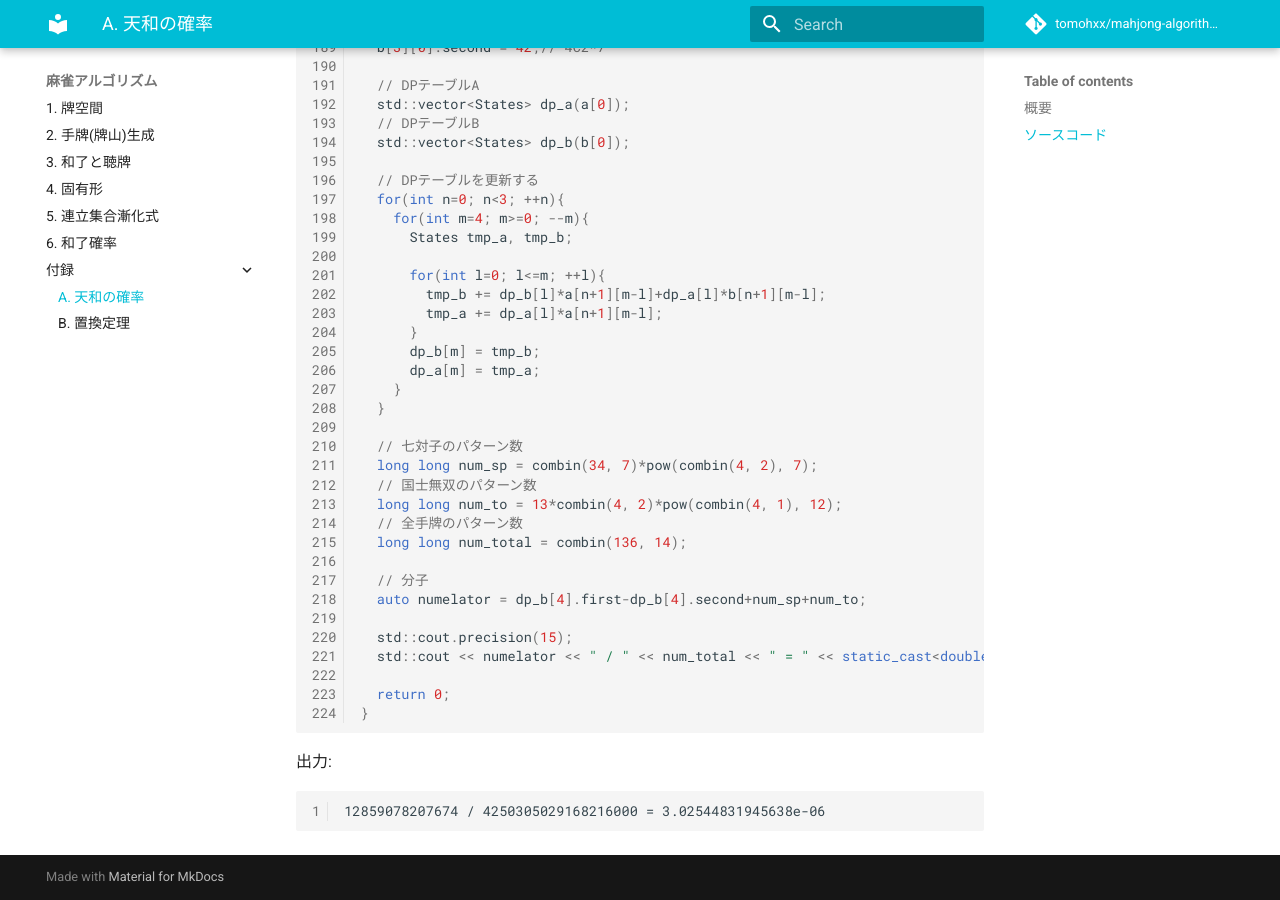
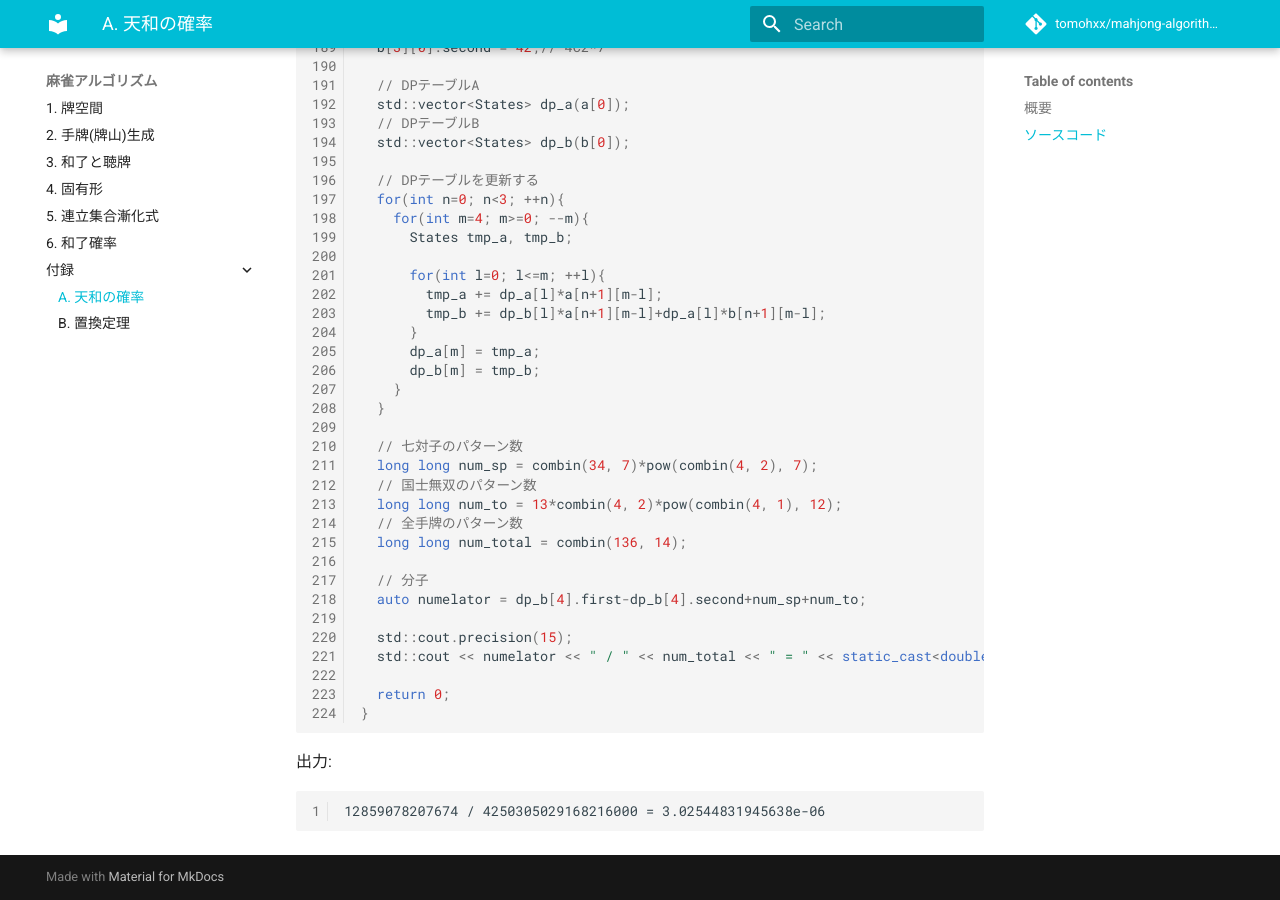
Before and after one commit to tomohxx/mahjong-algorithm-book, an MkDocs documentation site: the page built from docs/tenhou.md, in a window 1280 px wide and 900 px high, scrolled down 4208 px. Built offline with MkDocs 1.6.1 and Material for MkDocs 9.7.7, drawn with Linux system fonts in a browser that asks for light colours; comment, search, counter and statistics services are not loaded; old or Windows-style settings are respelled for this version of MkDocs.

Commit message:
fix source code

```diff
--- a/docs/tenhou.md
+++ b/docs/tenhou.md
@@ -224,11 +224,11 @@ int main()
       States tmp_a, tmp_b;
 
       for(int l=0; l<=m; ++l){
+        tmp_a += dp_a[l]*a[n+1][m-l];
         tmp_b += dp_b[l]*a[n+1][m-l]+dp_a[l]*b[n+1][m-l];
-        tmp_a += dp_a[l]*a[n+1][m-l];
       }
+      dp_a[m] = tmp_a;
       dp_b[m] = tmp_b;
-      dp_a[m] = tmp_a;
     }
   }
 
```
